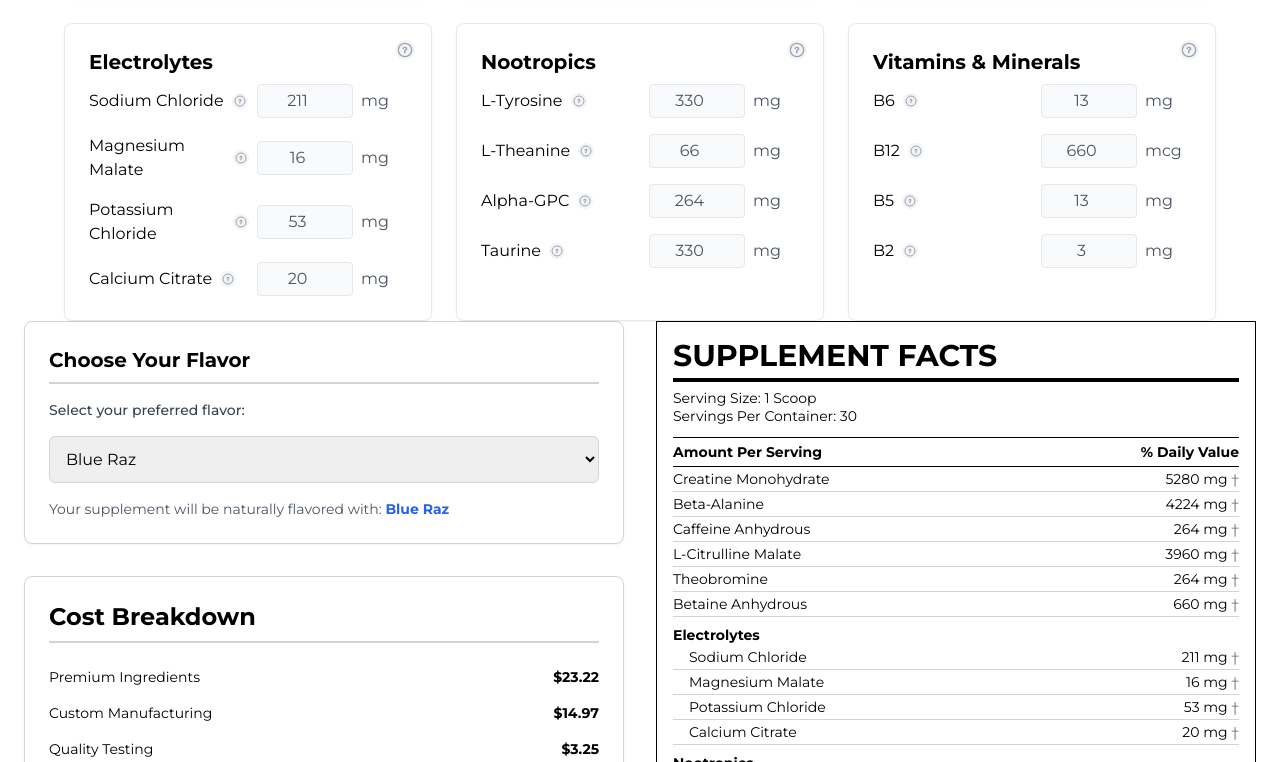
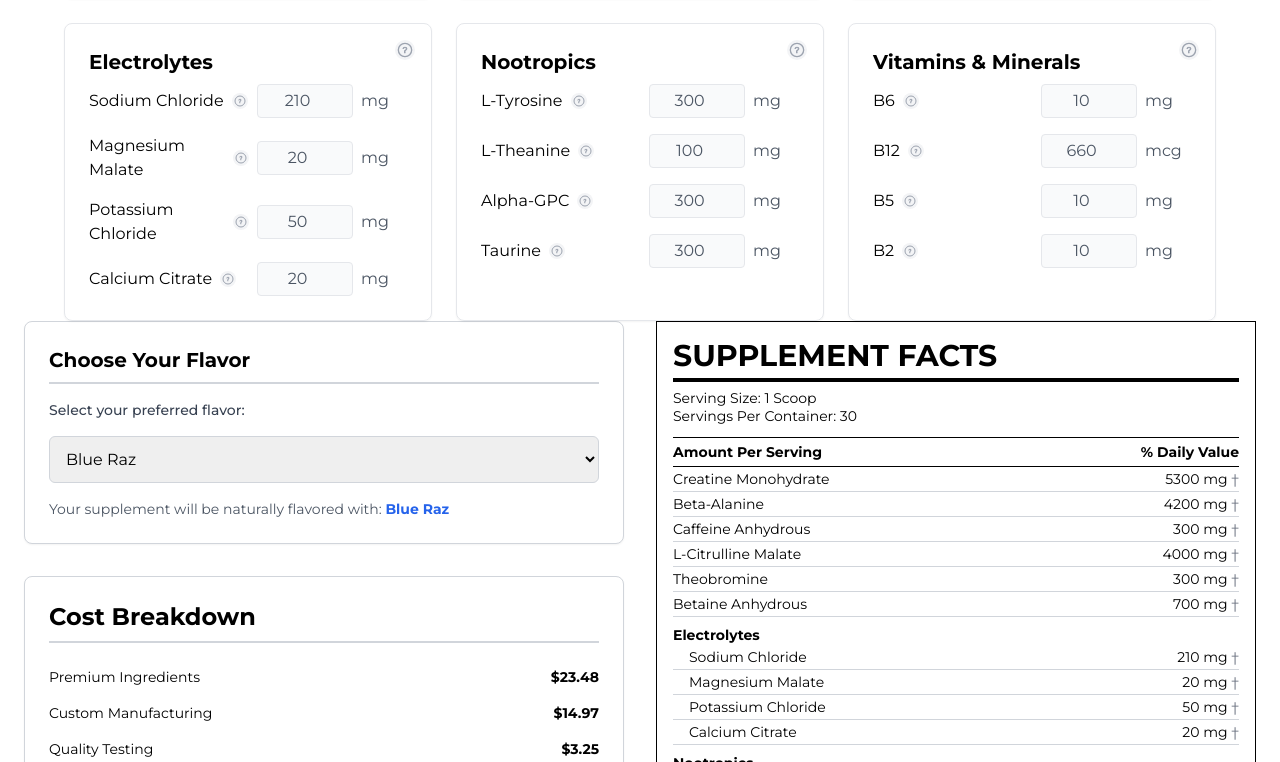
Before and after one commit to HomelessToast/adaptive-app2, a Next.js app: page /start-from-scratch in a window 1280 px wide. Shown: the part 498-1260 px from the top of the page. Built offline with nearby package versions, Linux system fonts and the light colour scheme.

Commit message:
Round ingredient values: main ingredients to nearest 100, electrolytes and vitamins to nearest 10

```diff
--- a/app/start-from-scratch/page.tsx
+++ b/app/start-from-scratch/page.tsx
@@ -16,37 +16,37 @@ type Ingredient = {
 export default function StartFromScratchPage() {
   const [selectedFlavor, setSelectedFlavor] = useState<string>("Blue Raz");
   const [ingredients, setIngredients] = useState<Ingredient[]>([
-    { name: "Creatine Monohydrate", amount: 5280, unit: "mg" },
-    { name: "Beta-Alanine", amount: 4224, unit: "mg" },
-    { name: "Caffeine Anhydrous", amount: 264, unit: "mg" },
-    { name: "L-Citrulline Malate", amount: 3960, unit: "mg" },
-    { name: "Theobromine", amount: 264, unit: "mg" },
-    { name: "Betaine Anhydrous", amount: 660, unit: "mg" },
+    { name: "Creatine Monohydrate", amount: 5300, unit: "mg" },
+    { name: "Beta-Alanine", amount: 4200, unit: "mg" },
+    { name: "Caffeine Anhydrous", amount: 300, unit: "mg" },
+    { name: "L-Citrulline Malate", amount: 4000, unit: "mg" },
+    { name: "Theobromine", amount: 300, unit: "mg" },
+    { name: "Betaine Anhydrous", amount: 700, unit: "mg" },
     {
       name: "Electrolytes",
       subIngredients: [
-        { name: "Sodium Chloride", amount: 211, unit: "mg" },
-        { name: "Magnesium Malate", amount: 16, unit: "mg" },
-        { name: "Potassium Chloride", amount: 53, unit: "mg" },
+        { name: "Sodium Chloride", amount: 210, unit: "mg" },
+        { name: "Magnesium Malate", amount: 20, unit: "mg" },
+        { name: "Potassium Chloride", amount: 50, unit: "mg" },
         { name: "Calcium Citrate", amount: 20, unit: "mg" },
       ],
     },
     {
       name: "Nootropics",
       subIngredients: [
-        { name: "L-Tyrosine", amount: 330, unit: "mg" },
-        { name: "L-Theanine", amount: 66, unit: "mg" },
-        { name: "Alpha-GPC", amount: 264, unit: "mg" },
-        { name: "Taurine", amount: 330, unit: "mg" },
+        { name: "L-Tyrosine", amount: 300, unit: "mg" },
+        { name: "L-Theanine", amount: 100, unit: "mg" },
+        { name: "Alpha-GPC", amount: 300, unit: "mg" },
+        { name: "Taurine", amount: 300, unit: "mg" },
       ],
     },
     {
       name: "Vitamins & Minerals",
       subIngredients: [
-        { name: "B6", amount: 13, unit: "mg" },
+        { name: "B6", amount: 10, unit: "mg" },
         { name: "B12", amount: 660, unit: "mcg" },
-        { name: "B5", amount: 13, unit: "mg" },
-        { name: "B2", amount: 3, unit: "mg" },
+        { name: "B5", amount: 10, unit: "mg" },
+        { name: "B2", amount: 10, unit: "mg" },
       ],
     },
   ]);
```
